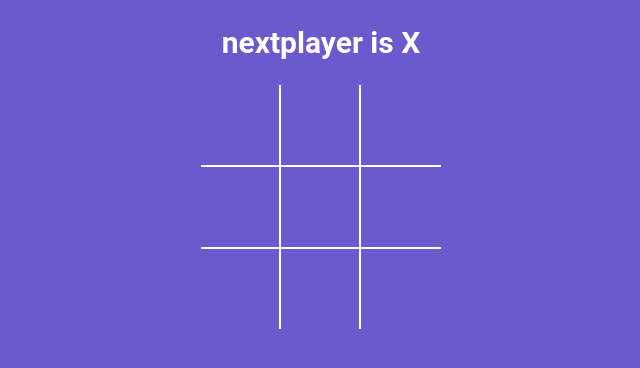
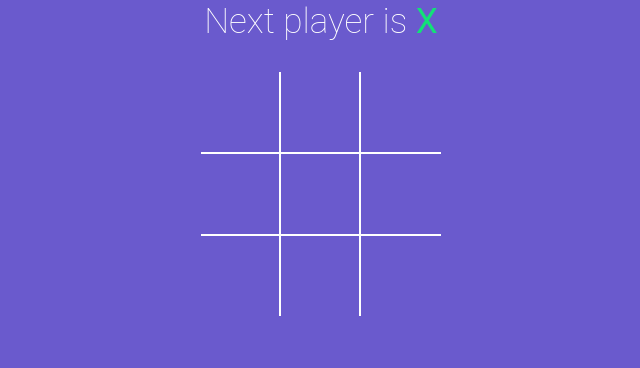
Before and after one commit to vishalcodesss/tictactoegame, a React (Vite) app: page / in a window 1280 px wide. Shown: the top 368 px of the page, without its empty margins (319-959 px from the left). Built offline with nearby package versions, Linux system fonts and the light colour scheme.

Commit message:
rendered game draw and added colors to 0 and X

```diff
--- a/src/App.jsx
+++ b/src/App.jsx
@@ -1,6 +1,7 @@
 import { useState } from 'react';
 import Board from './components/Board';
 import './style.scss';
+import StatusMessage from './components/StatusMessage';
 import { calculateWinner } from './winner';
 
 function App() {
@@ -9,8 +10,7 @@
   // const [state variable, state function]  --> syntax for creating a usestate hook
 
   const winner = calculateWinner(squares)
-  const nextplayer = isXNext?"X" : "0"
-  const statusMessage = winner? `winner is ${winner}`: `nextplayer is ${nextplayer}`
+
 
   // console.log(winner)
 
@@ -30,7 +30,8 @@
   };
   return (
     <div className="app">
-      <h2>{statusMessage}</h2>
+      <StatusMessage winner={winner} isXNext={isXNext} squares={squares}/>
+
       <Board squares={squares}
       handlesquareclick={handlesquareclick}/>
 
--- /dev/null
+++ b/src/components/StatusMessage.jsx
@@ -0,0 +1,43 @@
+import React from 'react'
+
+const StatusMessage = ({winner,isXNext,squares})=>{
+
+  const nomovesleft = squares.every((squarevalue) =>
+    squarevalue !== null);
+
+
+    const nextplayer = isXNext?"X" : "0"
+
+  const renderstatusmessage = () =>{
+    if(winner){
+    return <>
+      Winner is {' '}
+      <span className={winner === 'X'? 'text-green' : 'text-orange'}>{winner}</span>
+      </>;
+  }
+
+  if(!winner && nomovesleft){
+    return <>
+      <span className="text-orange">0</span> and{' '}
+      <span className="text-green">X</span> tied
+      </>;
+  }
+
+  if(!winner && !nomovesleft){
+    return <>
+      Next player is {' '}
+      <span className={isXNext? 'text-green' : 'text-orange'}>{nextplayer}</span>
+      </>
+  }
+
+  return null
+  };
+  return (
+  <div className="status-message">
+    {renderstatusmessage()}
+  </div>
+  );
+};
+
+
+export default StatusMessage
--- a/src/style.scss
+++ b/src/style.scss
@@ -69,7 +69,7 @@
 
 .status-message {
 	margin-bottom: 30px;
-	font-size: 1.2rem;
+	font-size: 2.2rem;
 	font-weight: lighter;
 	span {
 	  font-weight: normal;
```
